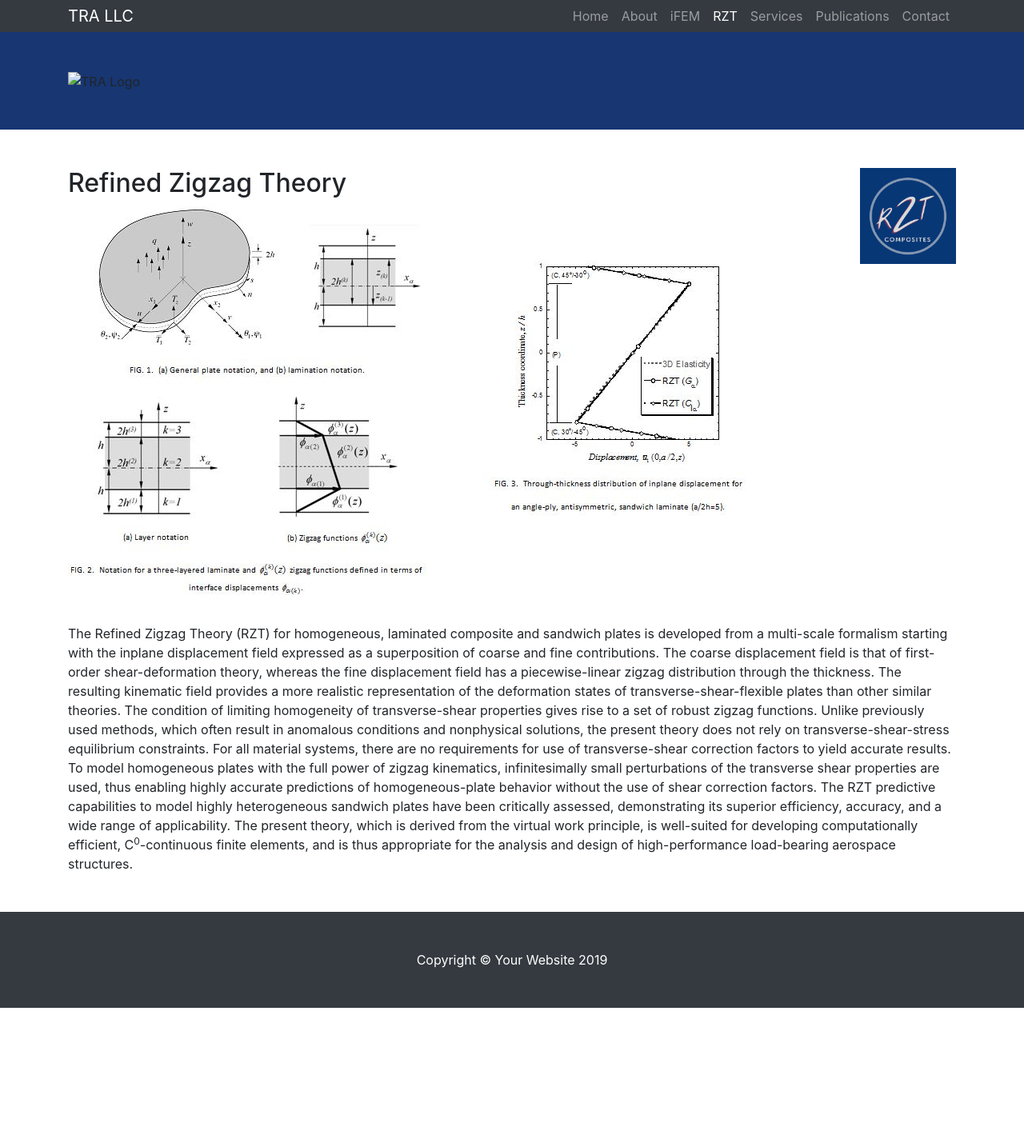
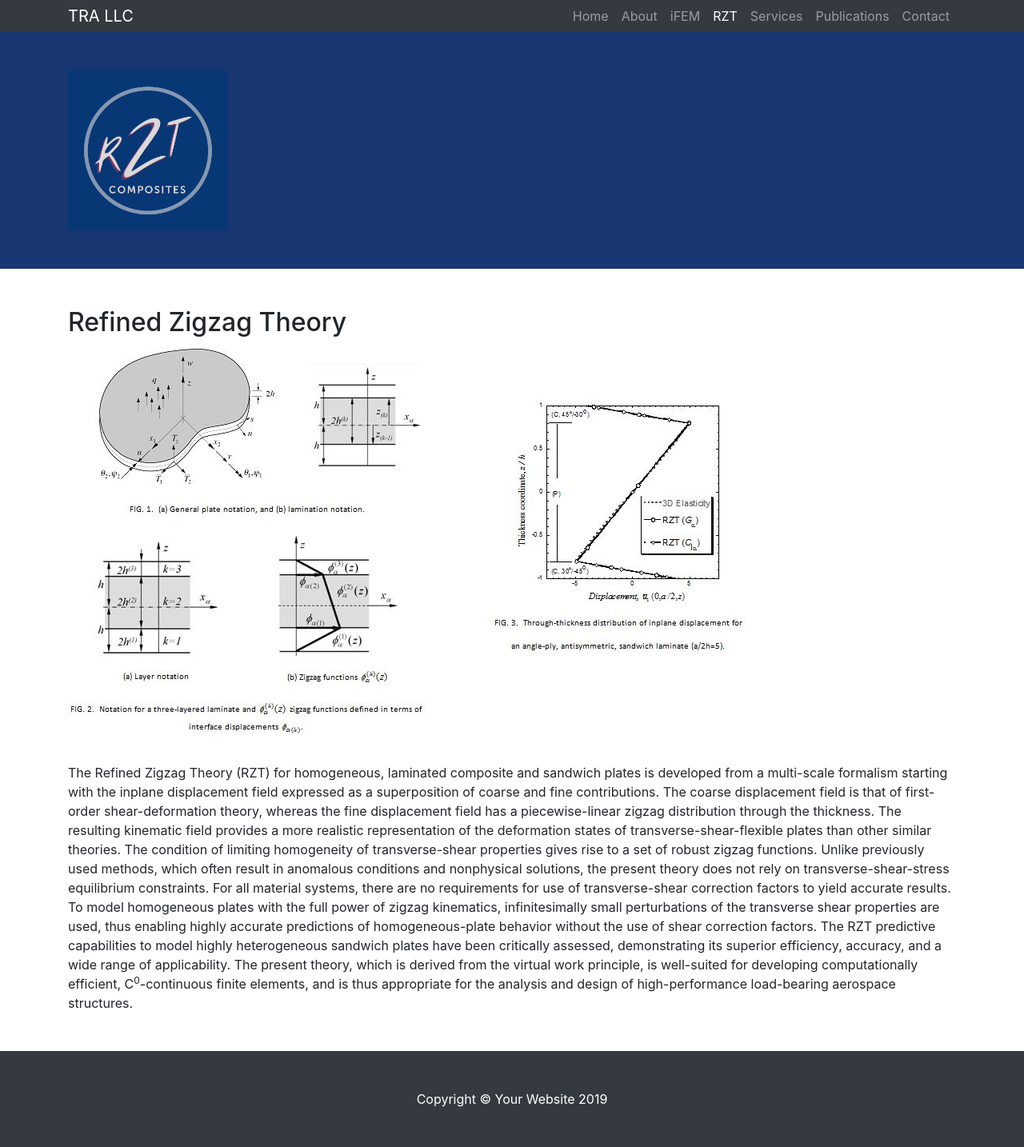
Before and after one commit to tessler-research/tessler-research.github.io, a Jekyll site: the page built from _pages/rzt.md, in a window 1280 px wide. Shown: the whole page at 80% size. Built offline with Jekyll 4.4.1, drawn with Linux system fonts in a browser that asks for light colours; our own code applies the rules of GitHub Pages for plain Markdown files; before the commit the page ends 1260 px from its top, so only the background shows below that.

Commit message:
fix img path; create logo in banner variable to show logos on each page

```diff
--- a/_includes/header.html
+++ b/_includes/header.html
@@ -9,9 +9,8 @@
             Tessler Research Associates
           </h1>
           </div> -->
-          <div id="image" style="display:inline;">
-          <img src="assets/img/tra_logo_crop.png" alt="TRA Logo" width="500">
-          </img>
+          <div class="header-logo" style="display:inline;">
+            {{ page.logo_path}}
           </div>
         </div>
         <!-- <p class="lead mb-5 text-white-50">
--- a/_pages/rzt.md
+++ b/_pages/rzt.md
@@ -1,9 +1,11 @@
 ---
 layout: default
 permalink: /rzt/
+logo_path: '<img src="/assets/img/RZT_Logo.png" alt="RZT Logo" width="200"></img>'
 ---
 
-## Refined Zigzag Theory ![](/assets/img/RZT_Logo.png){:.image-left :height="120px" width="120px"}
+## Refined Zigzag Theory
+<!-- ![](/assets/img/RZT_Logo.png){:.image-left :height="120px" width="120px"} -->
 
 ![](/assets/img/rzt_1.jpg)
 ![](/assets/img/rzt_2.jpg)
--- a/index.html
+++ b/index.html
@@ -1,5 +1,6 @@
 ---
 layout: default
+logo_path: '<img src="assets/img/tra_logo_crop.png" alt="TRA Logo" width="500"></img>'
 ---
 
 <div class="row">
```
Also changed, not shown: _pages/ifem.md (+2 -1 lines), _pages/about.html (line endings or trailing spaces).
